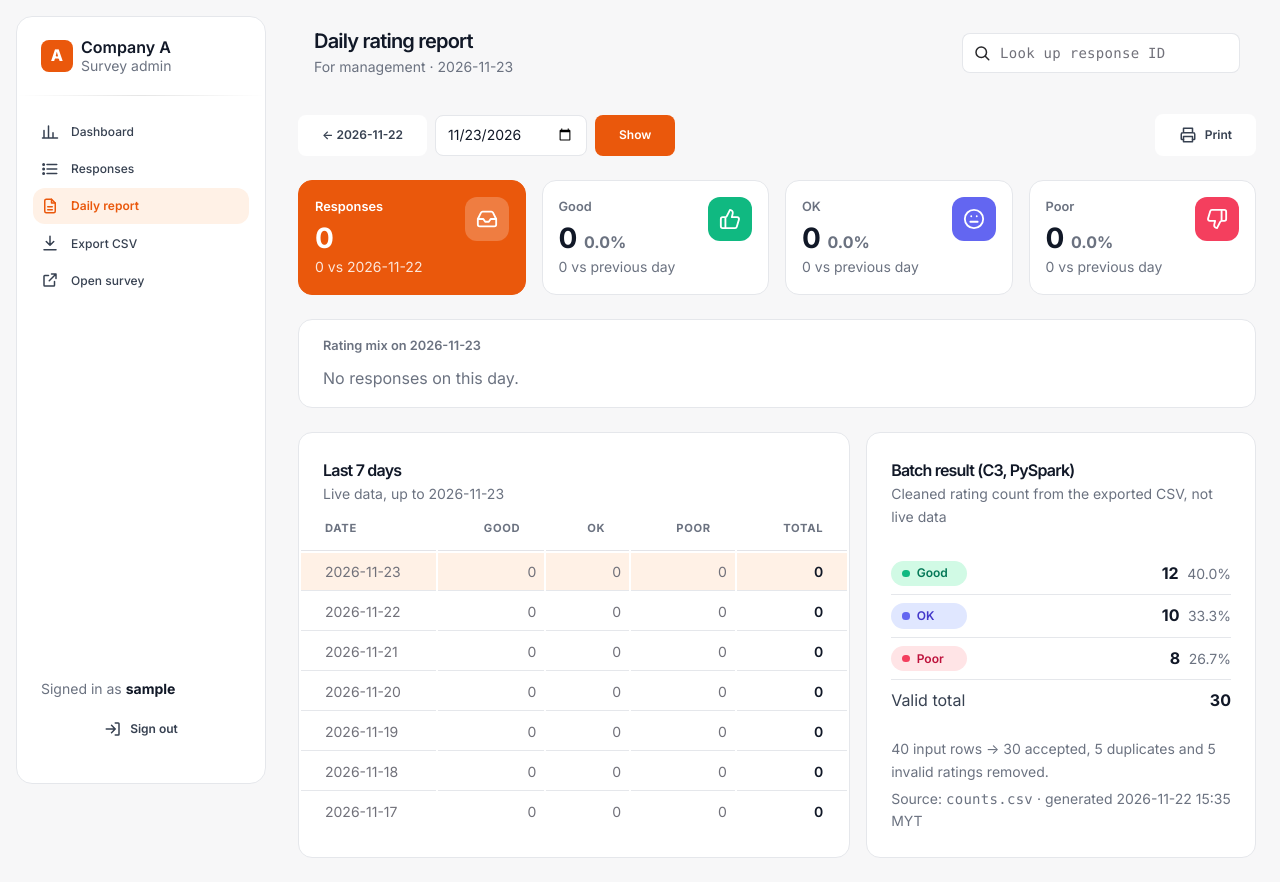
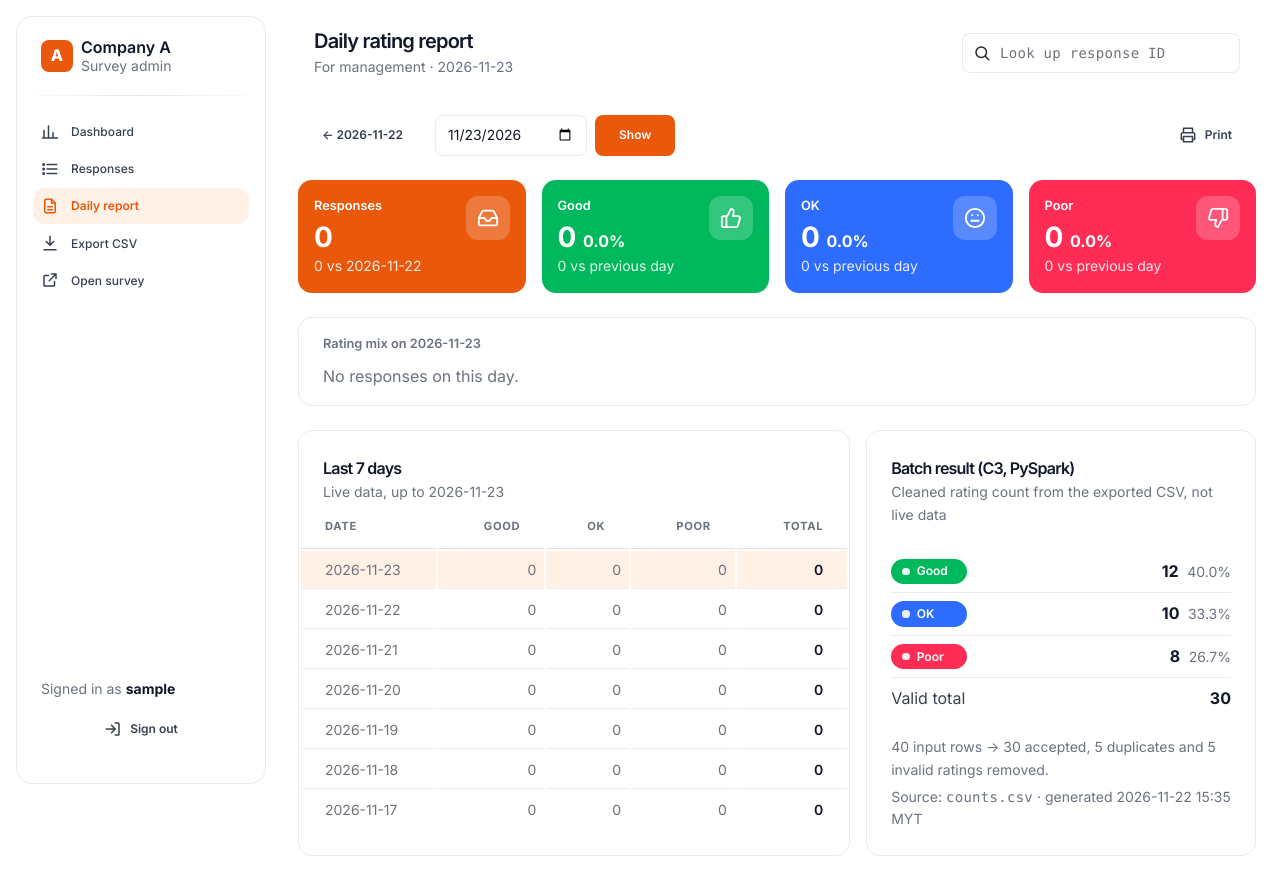
Before and after one commit to FanL9/swe309-cloud-survey, a Flask app: page /staff/report in a window 1280 px wide. After the commit the page ends 856 px from the top, so only its background shows below. Run offline with Flask 3, Linux system fonts and the light colour scheme; the visitor is signed in with stand-in values (Sample User, id 1); data that the repository does not hold is empty; some libraries are stand-ins or nearby versions.

Commit message:
Use bold solid colours for metric cards, rating badges and charts

```diff
--- a/app/frontend/static/css/theme.css
+++ b/app/frontend/static/css/theme.css
@@ -1,34 +1,31 @@
 /* Company A survey theme.
  *
  * Loaded after the Soft UI Dashboard stylesheet. Design rules:
- *   - one accent colour (orange) on a white / near-white base
- *   - flat, saturated solid colours only: no gradients
+ *   - pure white base; large blocks of bold, fully saturated colour on it
+ *   - flat solid colours only: no gradients, no tints
+ *   - every data colour as loud as the orange brand
  *   - light borders instead of heavy shadows; minimal decoration
  */
 
 :root {
-  --brand: #ea580c;          /* orange-600: buttons, active nav, links */
-  --brand-hover: #c2410c;    /* orange-700 */
-  --brand-soft: #fff1e6;     /* tinted background for active / hover */
-  /* Rating colours: bright 500-level hues for charts, dots and icon tiles;
-     the same hue at 100 / 700 for the soft pills. Emerald, indigo and rose
-     sit evenly around the colour wheel with the orange brand, so all four
-     read clearly side by side without clashing. */
-  --good: #10b981;           /* emerald-500 */
-  --good-text: #047857;      /* emerald-700 */
-  --good-bg: #d1fae5;        /* emerald-100 */
-  --ok: #6366f1;             /* indigo-500 */
-  --ok-text: #4338ca;        /* indigo-700 */
-  --ok-bg: #e0e7ff;          /* indigo-100 */
-  --poor: #f43f5e;           /* rose-500 */
-  --poor-text: #be123c;      /* rose-700 */
-  --poor-bg: #ffe4e6;        /* rose-100 */
+  --brand: #ea580c;          /* orange: buttons, active nav, links, hero card */
+  --brand-hover: #c2410c;
+  --brand-soft: #fff1e6;     /* only for selected / hover backgrounds */
+  /* Rating colours, matched to the orange's saturation so none looks
+     washed out next to it. Orange vs electric blue is the strongest
+     complementary clash; green and hot red keep their usual meaning. */
+  --good: #00b85c;           /* vivid green */
+  --ok: #2e6bff;             /* electric blue */
+  --poor: #ff2d55;           /* hot red */
+  --good-text: var(--good);
+  --ok-text: var(--ok);
+  --poor-text: var(--poor);
   --muted: #9ca3af;          /* gray-400 */
-  --ink: #111827;            /* gray-900: headings */
+  --ink: #111827;            /* near black: headings, the dark card */
   --text: #374151;           /* gray-700: body text */
   --text-soft: #6b7280;      /* gray-500: secondary text */
-  --line: #e5e7eb;           /* gray-200: borders */
-  --page: #f7f7f8;           /* page background behind white cards */
+  --line: #ececec;           /* borders */
+  --page: #ffffff;           /* pure white, so colour blocks pop */
 
   --bs-primary: var(--brand);
   --bs-primary-rgb: 234, 88, 12;
@@ -132,12 +129,11 @@ a:hover { color: var(--brand-hover); }
   background: currentColor;
   flex: none;
 }
-.badge-good { background-color: var(--good-bg) !important; color: var(--good-text); }
-.badge-good::before { background: var(--good); }
-.badge-ok   { background-color: var(--ok-bg) !important; color: var(--ok-text); }
-.badge-ok::before { background: var(--ok); }
-.badge-poor { background-color: var(--poor-bg) !important; color: var(--poor-text); }
-.badge-poor::before { background: var(--poor); }
+/* Solid fill, white text and dot: same treatment as the orange buttons. */
+.badge-good { background-color: var(--good) !important; color: #fff; }
+.badge-ok   { background-color: var(--ok) !important; color: #fff; }
+.badge-poor { background-color: var(--poor) !important; color: #fff; }
+.badge-rating::before { background: rgba(255, 255, 255, 0.9); }
 .progress { background-color: var(--line); box-shadow: none; height: 8px; border-radius: 999px; }
 .progress-bar { background-image: none !important; box-shadow: none; border-radius: 999px; }
 
@@ -206,11 +202,18 @@ a:hover { color: var(--brand-hover); }
 .tile-ok { background: var(--ok); }
 .tile-poor { background: var(--poor); }
 
-/* One solid orange "hero" card per page draws the eye first */
-.card-hero { background: var(--brand); border-color: var(--brand); }
-.card-hero .stat-label, .card-hero .stat-value, .card-hero p { color: #fff !important; }
-.card-hero .stat-sub { color: rgba(255, 255, 255, 0.85) !important; }
-.card-hero .stat-icon { background: rgba(255, 255, 255, 0.22); }
+/* Metric cards as full blocks of colour on the white page */
+.card-solid { border: 0; color: #fff; }
+.card-solid .stat-label, .card-solid .stat-value, .card-solid p,
+.card-solid .stat-value span { color: #fff !important; }
+.card-solid .stat-sub { color: rgba(255, 255, 255, 0.88) !important; }
+.card-solid .stat-icon { background: rgba(255, 255, 255, 0.2); }
+.tone-brand { background: var(--brand); }
+.tone-ink { background: var(--ink); }
+.tone-good { background: var(--good); }
+.tone-ok { background: var(--ok); }
+.tone-poor { background: var(--poor); }
+.tone-ink .stat-icon { background: var(--brand); }
 
 /* Total in the middle of the doughnut */
 .chart-center {
@@ -234,7 +237,7 @@ a:hover { color: var(--brand-hover); }
   .print-only { display: block; }
   body { background: #fff; }
   .card { break-inside: avoid; }
-  .mix-bar span, .rating-dot, .badge-rating, .row-current td {
+  .mix-bar span, .rating-dot, .badge-rating, .row-current td, .card-solid, .stat-icon {
     -webkit-print-color-adjust: exact; print-color-adjust: exact;
   }
 }
--- a/app/frontend/templates/staff/report.html
+++ b/app/frontend/templates/staff/report.html
@@ -26,7 +26,7 @@
 
 <div class="row g-3 mb-4">
   <div class="col-6 col-xl-3">
-    <div class="card card-hero h-100"><div class="card-body p-3 d-flex align-items-start justify-content-between gap-2">
+    <div class="card card-solid tone-brand h-100"><div class="card-body p-3 d-flex align-items-start justify-content-between gap-2">
       <div>
         <p class="stat-label mb-1">Responses</p>
         <p class="stat-value mb-0">{{ total }}</p>
@@ -39,14 +39,14 @@
   {% set rating_icons = {"Good": "up", "OK": "mid", "Poor": "down"} %}
   {% for r in ratings %}
   <div class="col-6 col-xl-3">
-    <div class="card h-100"><div class="card-body p-3 d-flex align-items-start justify-content-between gap-2">
+    <div class="card card-solid tone-{{ r | lower }} h-100"><div class="card-body p-3 d-flex align-items-start justify-content-between gap-2">
       <div>
         <p class="stat-label mb-1">{{ r }}</p>
-        <p class="stat-value mb-0">{{ counts[r] }} <span class="fs-6 fw-semibold text-secondary">{{ pct[r] }}%</span></p>
+        <p class="stat-value mb-0">{{ counts[r] }} <span class="fs-6 fw-semibold">{{ pct[r] }}%</span></p>
         {% set d = counts[r] - prev_counts[r] %}
-        <p class="small mb-0 text-secondary">{{ "+" if d > 0 else "" }}{{ d }} vs previous day</p>
+        <p class="small mb-0 stat-sub">{{ "+" if d > 0 else "" }}{{ d }} vs previous day</p>
       </div>
-      <span class="stat-icon tile-{{ r | lower }}">{{ icon(rating_icons[r], "") }}</span>
+      <span class="stat-icon">{{ icon(rating_icons[r], "") }}</span>
     </div></div>
   </div>
   {% endfor %}
```
Also changed, not shown: app/frontend/templates/staff/dashboard.html (+8 -8 lines).
